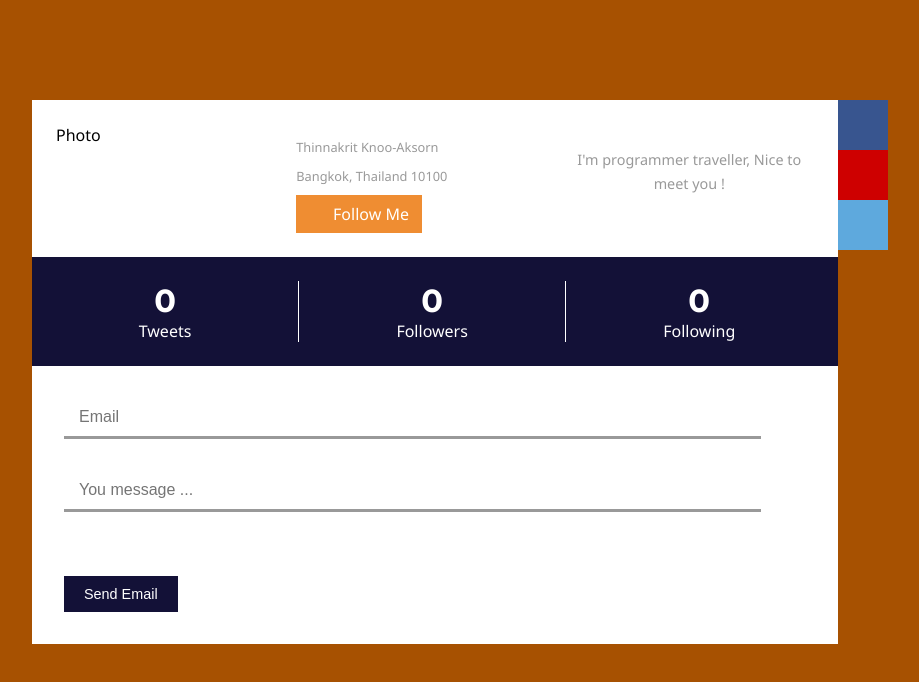
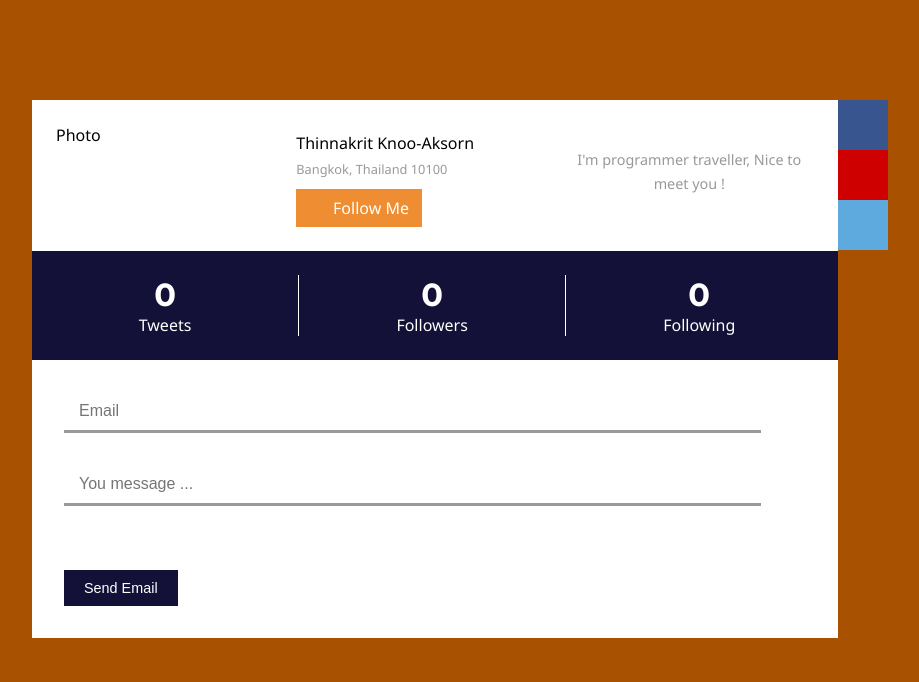
Before and after one commit to thisJJ/thinnakrit.github.io, a plain HTML site: page index.html in a window 1280 px wide. Shown: the whole page, without its empty margins (160-1079 px from the left). Drawn offline with Linux system fonts and the light colour scheme.

Commit message:
Update index.html

```diff
--- a/index.html
+++ b/index.html
@@ -24,7 +24,7 @@
 						Photo
 					</div>
 					<div class="profile-text1">
-						<p><b>Thinnakrit Knoo-Aksorn</b></p>
+						<h2>Thinnakrit Knoo-Aksorn</h2>
 						<p>Bangkok, Thailand 10100</p>
 						<a href="#"><i></i>Follow Me</a>
 					</div>
```
